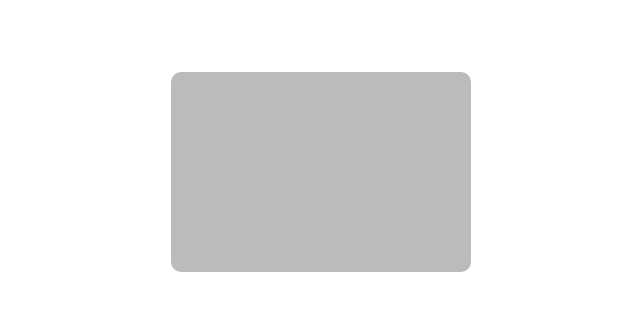
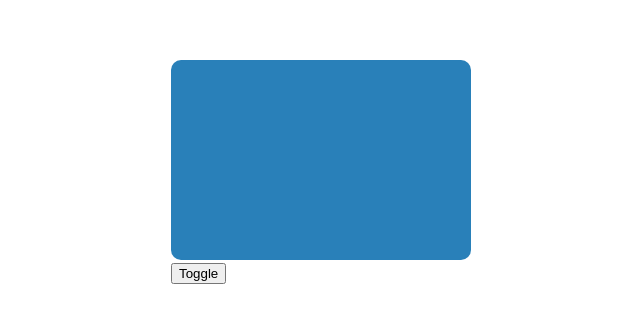
Before and after one commit to iassia/react-playground, a React (Vite) app: page / in a window 1280 px wide. Shown: the part 228-550 px from the top of the page, without its empty margins (319-959 px from the left). Built offline with nearby package versions, Linux system fonts and the light colour scheme.

Commit message:
feat: implement toggle effect

```diff
--- a/src/App.tsx
+++ b/src/App.tsx
@@ -1,9 +1,13 @@
 import CreditCard from './components/credit-card/CreditCard.tsx'
+import { useState } from 'react'
 
 function App() {
+  const [toggle, setToggle] = useState(true)
+
   return (
     <div>
-      <CreditCard />
+      <CreditCard front={toggle} />
+      <button onClick={() => setToggle(!toggle)}>Toggle</button>
     </div>
   )
 }
--- a/src/components/credit-card/CreditCard.tsx
+++ b/src/components/credit-card/CreditCard.tsx
@@ -1,12 +1,17 @@
-import styled from 'styled-components'
+import styled, { css } from 'styled-components'
 
-const FlipCardInner = styled.div`
+const FlipCardInner = styled.div<{ front: boolean }>`
   position: relative;
   width: 100%;
   height: 100%;
   text-align: center;
   transition: transform 0.6s;
   transform-style: preserve-3d;
+  ${(props) =>
+    props.front &&
+    css`
+      transform: rotateY(180deg);
+    `};
 `
 
 const FlipCard = styled.div`
@@ -14,10 +19,6 @@ const FlipCard = styled.div`
   width: 300px;
   height: 200px;
   perspective: 1000px;
-
-  &:hover ${FlipCardInner} {
-    transform: rotateY(180deg);
-  }
 `
 
 const FlipCardBody = styled.div`
@@ -30,7 +31,7 @@ const FlipCardBody = styled.div`
 `
 
 const FlipCardBodyFront = styled(FlipCardBody)`
-  background-color: #bbb;
+  background-color: red;
   color: black;
 `
 
@@ -40,10 +41,14 @@ const FlipCardBodyBack = styled(FlipCardBody)`
   transform: rotateY(180deg);
 `
 
-function CreditCard() {
+type CreditCardProps = {
+  front: boolean
+}
+
+const CreditCard = ({ front }: CreditCardProps) => {
   return (
     <FlipCard>
-      <FlipCardInner>
+      <FlipCardInner front={front}>
         <FlipCardBodyFront></FlipCardBodyFront>
         <FlipCardBodyBack></FlipCardBodyBack>
       </FlipCardInner>
```
